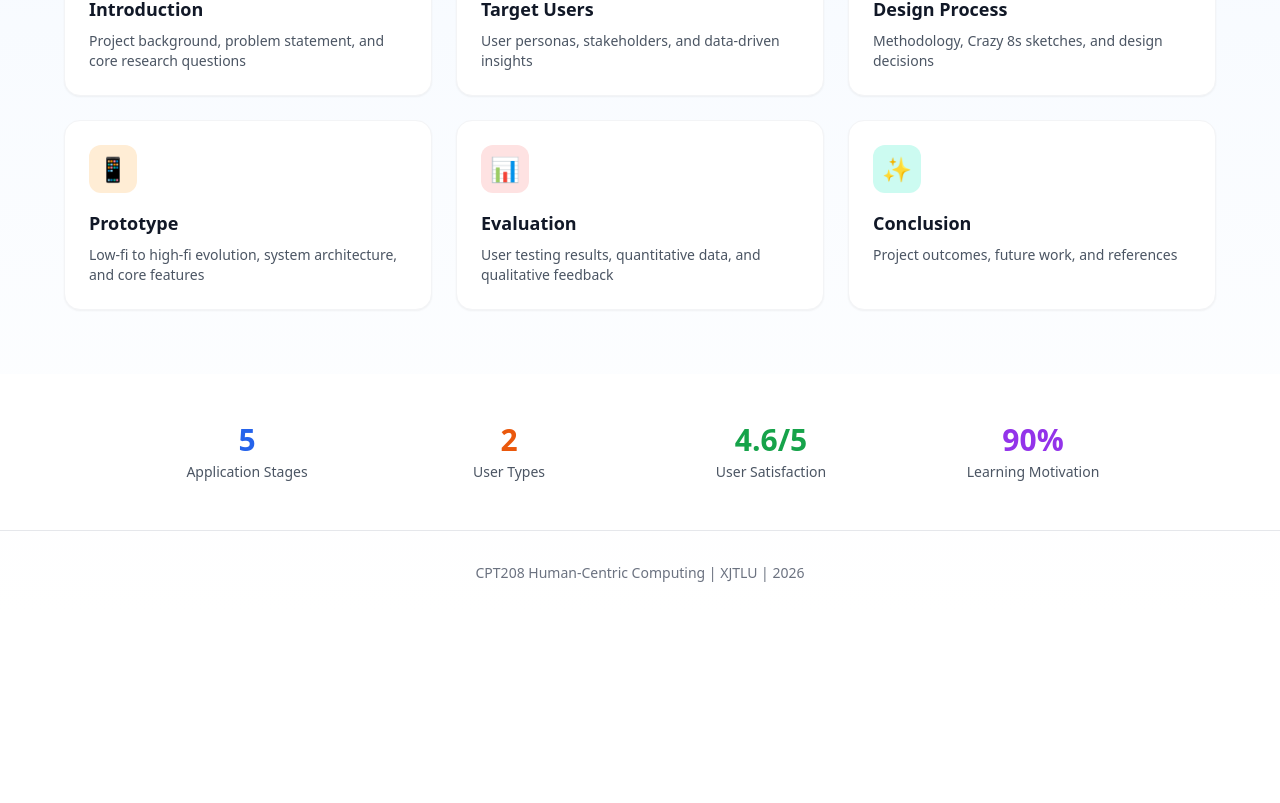
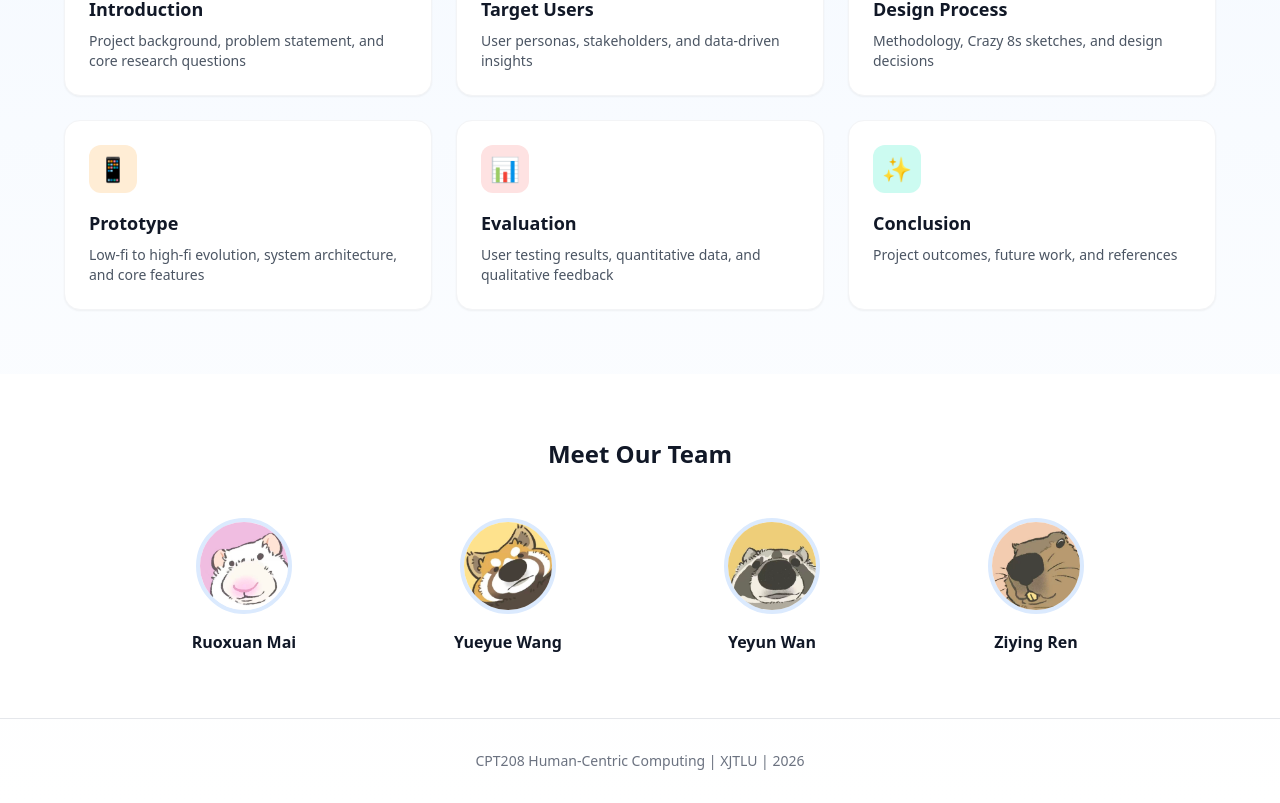
Before and after one commit to maimaimai084/CPT208-B2-4, a Vue app: page / in a window 1280 px wide. Shown: the part 790-1593 px from the top of the page. Before the commit the page ends 1405 px from the top, so only its background shows below. Built offline with nearby package versions, Linux system fonts and the light colour scheme.

Commit message:
Update: Add team members section with photos

```diff
--- a/src/views/Home.vue
+++ b/src/views/Home.vue
@@ -111,25 +111,42 @@
       </div>
     </section>
 
-    <!-- Quick Stats -->
-    <section class="py-12 px-4 bg-white">
+    <!-- Team Members -->
+    <section class="py-16 px-4 bg-white">
       <div class="max-w-5xl mx-auto">
-        <div class="grid grid-cols-2 md:grid-cols-4 gap-6 text-center">
-          <div>
-            <div class="text-3xl font-bold text-blue-600 mb-1">5</div>
-            <div class="text-sm text-gray-600">Application Stages</div>
+        <h2 class="text-2xl font-bold text-gray-900 text-center mb-12">Meet Our Team</h2>
+
+        <div class="grid grid-cols-2 md:grid-cols-4 gap-8">
+          <!-- Team Member 1: Ruoxuan Mai -->
+          <div class="text-center">
+            <div class="w-24 h-24 mx-auto mb-4 rounded-full overflow-hidden border-4 border-blue-100">
+              <img src="/images/mrx.jpg" alt="Ruoxuan Mai" class="w-full h-full object-cover">
+            </div>
+            <h3 class="font-bold text-gray-900">Ruoxuan Mai</h3>
           </div>
-          <div>
-            <div class="text-3xl font-bold text-orange-600 mb-1">2</div>
-            <div class="text-sm text-gray-600">User Types</div>
+
+          <!-- Team Member 2: Yueyue Wang -->
+          <div class="text-center">
+            <div class="w-24 h-24 mx-auto mb-4 rounded-full overflow-hidden border-4 border-blue-100">
+              <img src="/images/wyy2.jpg" alt="Yueyue Wang" class="w-full h-full object-cover">
+            </div>
+            <h3 class="font-bold text-gray-900">Yueyue Wang</h3>
           </div>
-          <div>
-            <div class="text-3xl font-bold text-green-600 mb-1">4.6/5</div>
-            <div class="text-sm text-gray-600">User Satisfaction</div>
+
+          <!-- Team Member 3: Yeyun Wan -->
+          <div class="text-center">
+            <div class="w-24 h-24 mx-auto mb-4 rounded-full overflow-hidden border-4 border-blue-100">
+              <img src="/images/wyy.jpg" alt="Yeyun Wan" class="w-full h-full object-cover">
+            </div>
+            <h3 class="font-bold text-gray-900">Yeyun Wan</h3>
           </div>
-          <div>
-            <div class="text-3xl font-bold text-purple-600 mb-1">90%</div>
-            <div class="text-sm text-gray-600">Learning Motivation</div>
+
+          <!-- Team Member 4: Ziying Ren -->
+          <div class="text-center">
+            <div class="w-24 h-24 mx-auto mb-4 rounded-full overflow-hidden border-4 border-blue-100">
+              <img src="/images/rzy.jpg" alt="Ziying Ren" class="w-full h-full object-cover">
+            </div>
+            <h3 class="font-bold text-gray-900">Ziying Ren</h3>
           </div>
         </div>
       </div>
```
